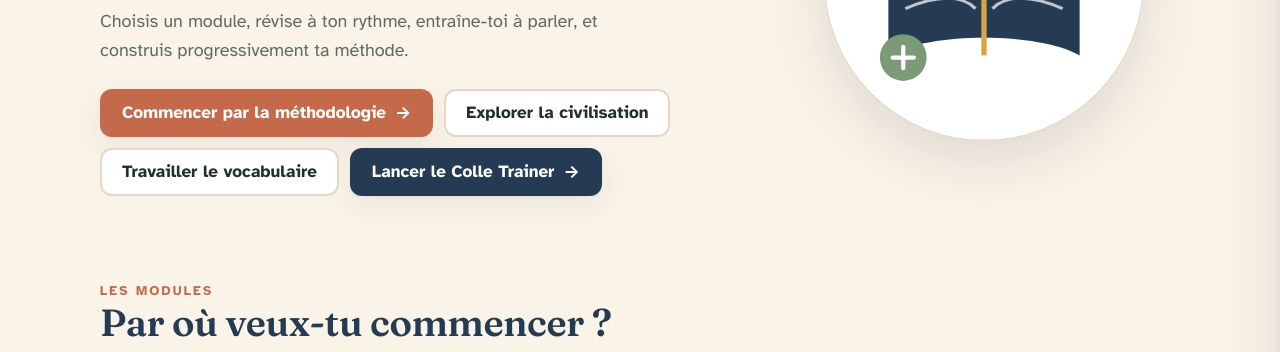
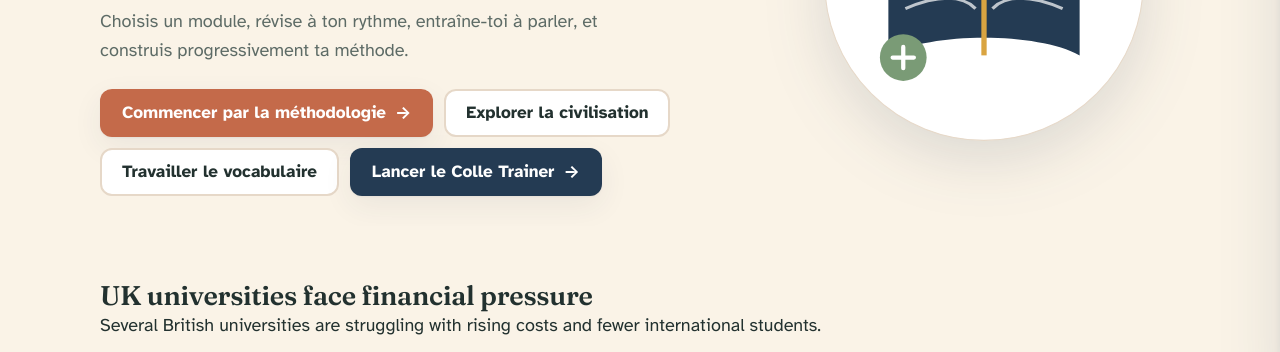
Before and after one commit to lecomteeglantine/EnglishCollesInLyon, a plain HTML site: page index.html in a window 1280 px wide. Shown: the part 418-770 px from the top of the page. Drawn offline with Linux system fonts and the light colour scheme.

Commit message:
Update index.html

```diff
--- a/index.html
+++ b/index.html
@@ -270,7 +270,13 @@ footer{border-top:1px solid var(--line);background:var(--bg2);padding:34px 0}
     </div>
   </div>
 </section>
-
+<section>
+  <div class="wrap">
+    <div id="test-news">
+      Chargement des actualités...
+    </div>
+  </div>
+</section>
 <!-- ============ MAIN CARDS ============ -->
 <section>
   <div class="wrap">
@@ -466,7 +472,18 @@ document.querySelectorAll('.opt-toggle').forEach(btn=>{
   const opt=btn.dataset.opt;
   btn.addEventListener('click',()=>applyOpt(opt,!document.body.classList.contains(opt)));
   applyOpt(opt,LS.get('eclyon_'+opt,'0')==='1');
-});
+}); fetch("daily-news.json")
+  .then(response => response.json())
+  .then(data => {
+    document.getElementById("test-news").innerHTML =
+      "<h2>" + data[0].title + "</h2>" +
+      "<p>" + data[0].summary + "</p>";
+  })
+  .catch(error => {
+    document.getElementById("test-news").innerHTML =
+      "Erreur : impossible de charger le fichier JSON.";
+    console.error(error);
+  });
 </script>
 </body>
 </html>
```
